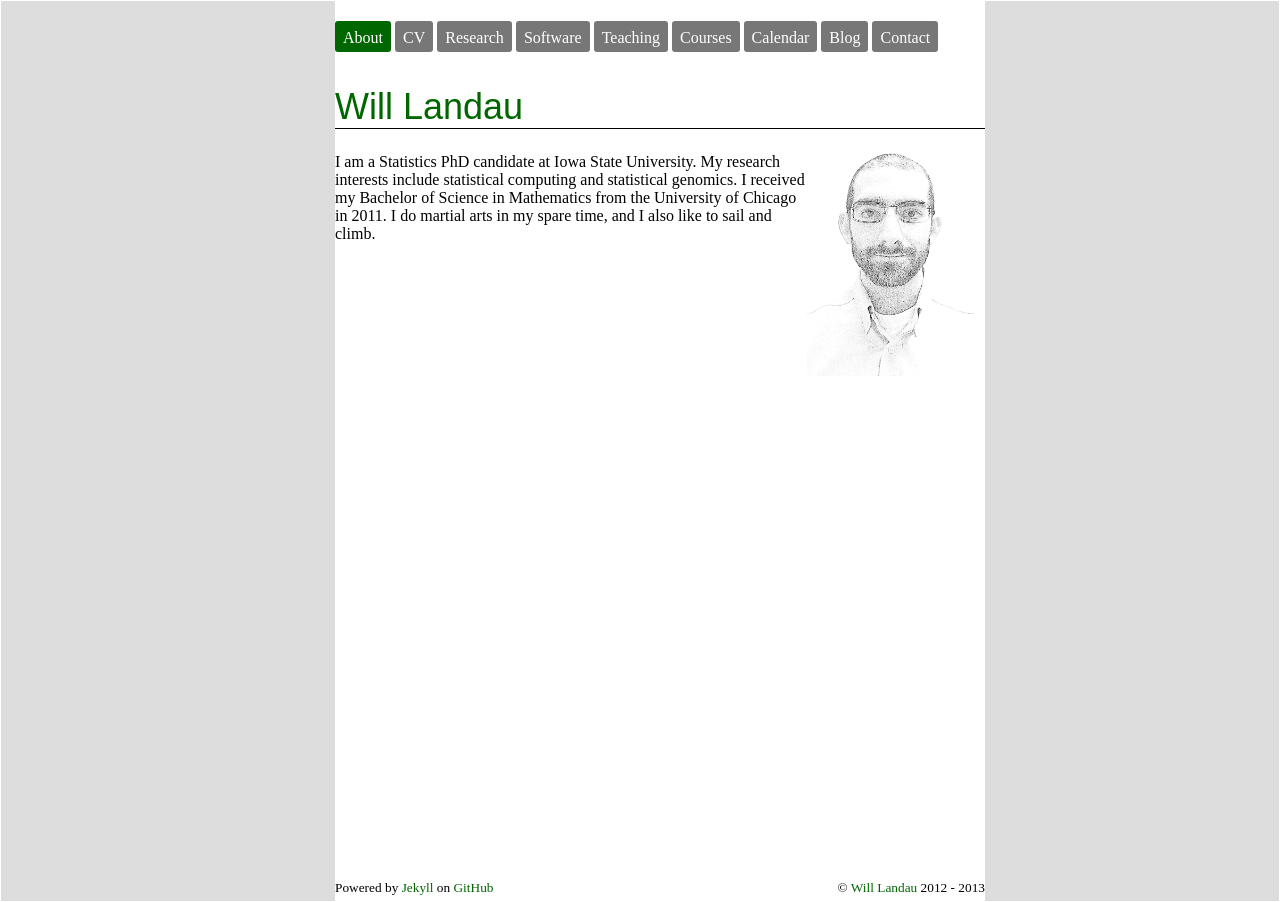
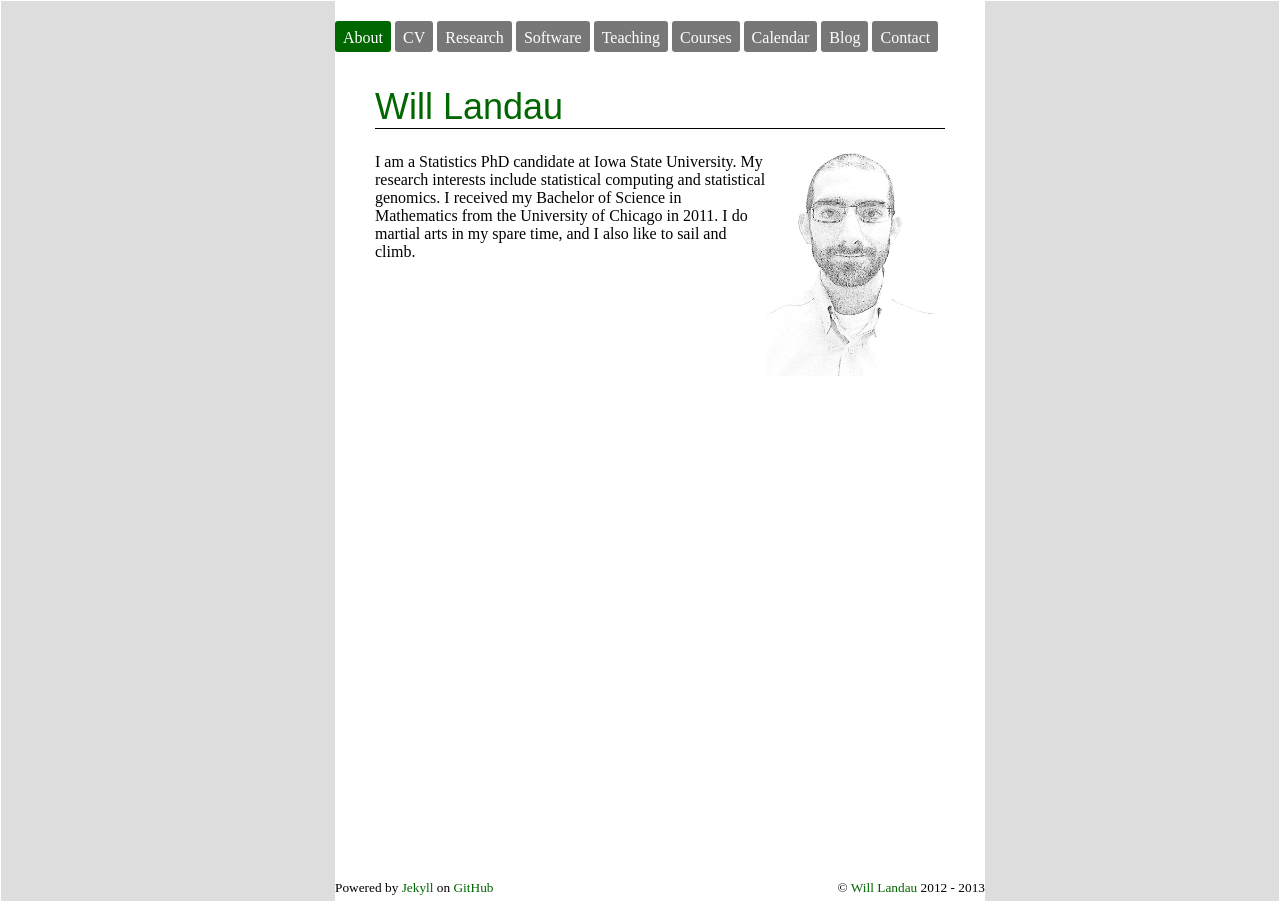
Before and after one commit to wlandau/wlandau.github.io, a Jekyll site: the page built from index.html, in a window 1280 px wide. Built offline with Jekyll 4.4.1, drawn with Linux system fonts in a browser that asks for light colours; nearby versions of some CDN libraries.

```diff
--- a/css/wml-custom.css
+++ b/css/wml-custom.css
@@ -149,7 +149,7 @@
 #main-content{
   background: white;
   color: black;
-  padding-top: 10px;
+  padding: 10px 40px 0px 40px;
 }
 
 #main-content a{
```
